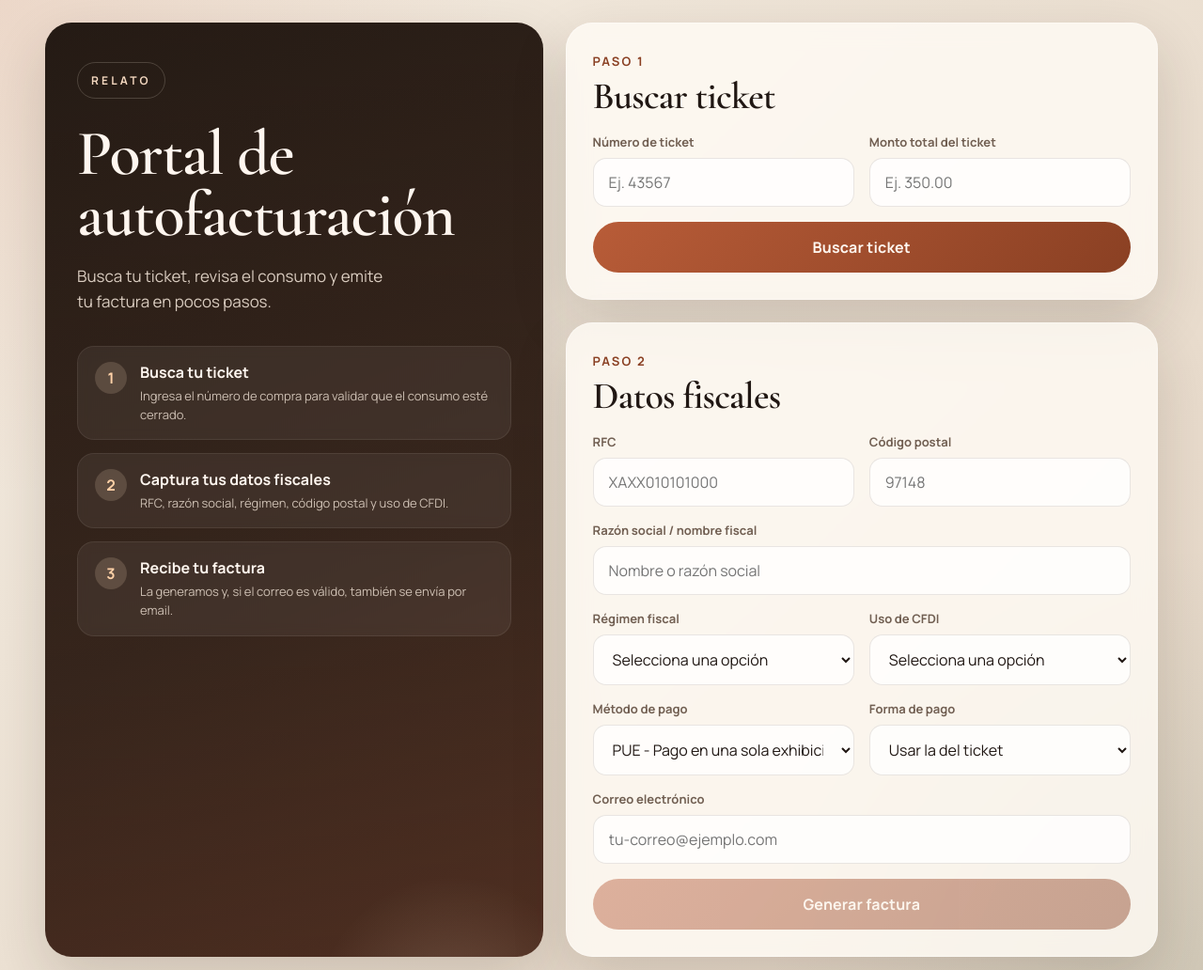
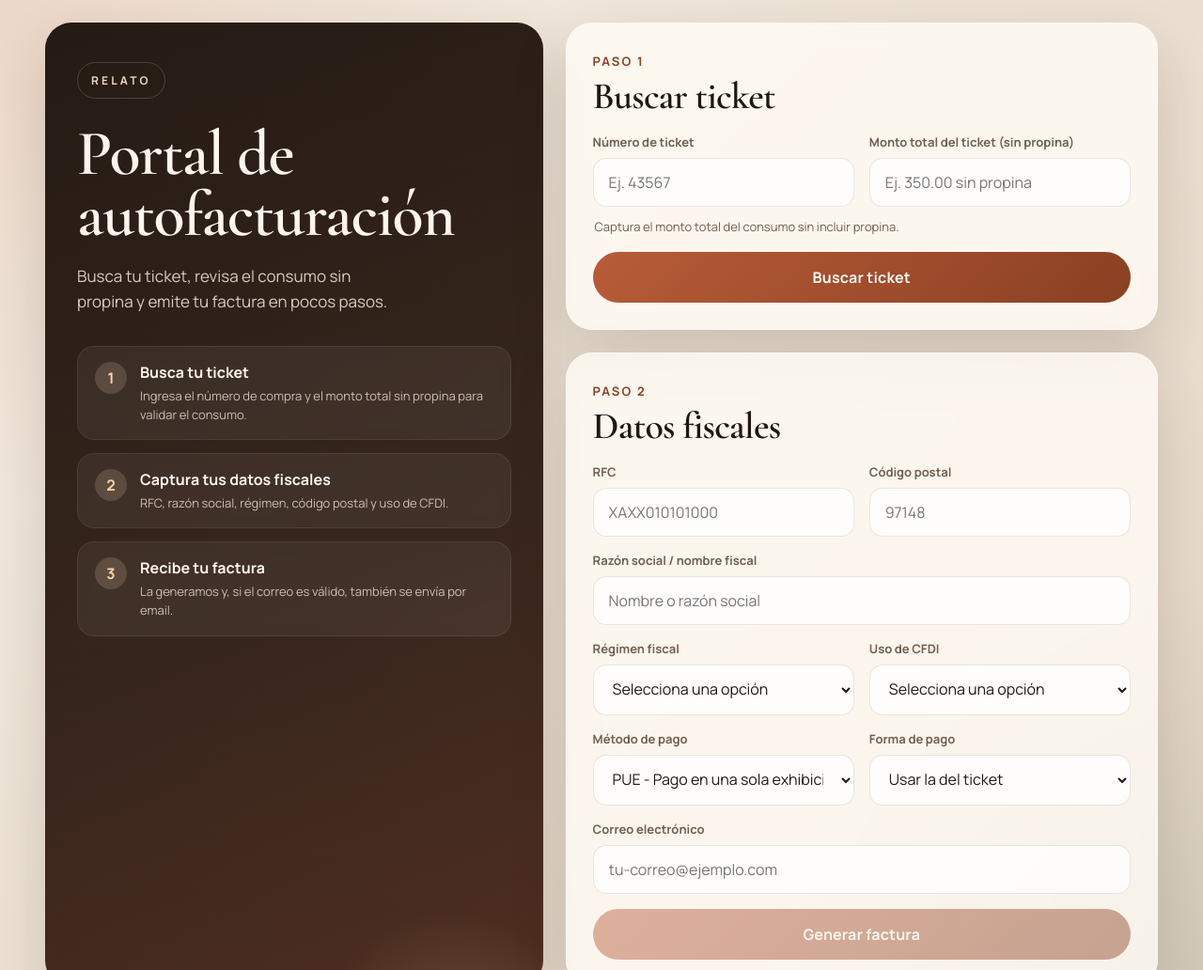
Before and after one commit to Feure-86/poster-facturama-bridge, a website: page portal/index.html in a window 1280 px wide. Shown: the top 1032 px of the page at 94% size. Drawn offline with nearby package versions, Linux system fonts and the light colour scheme.

Commit message:
Clarify ticket amount excludes tips

```diff
--- a/portal/index.html
+++ b/portal/index.html
@@ -18,14 +18,14 @@
         <div class="hero-mark">RELATO</div>
         <h1>Portal de autofacturación</h1>
         <p>
-          Busca tu ticket, revisa el consumo y emite tu factura en pocos pasos.
+          Busca tu ticket, revisa el consumo sin propina y emite tu factura en pocos pasos.
         </p>
         <div class="hero-notes">
           <div class="hero-note">
             <span class="hero-step">1</span>
             <div>
               <strong>Busca tu ticket</strong>
-              <p>Ingresa el número de compra para validar que el consumo esté cerrado.</p>
+              <p>Ingresa el número de compra y el monto total sin propina para validar el consumo.</p>
             </div>
           </div>
           <div class="hero-note">
@@ -59,10 +59,11 @@
                 <input id="ticket-number" name="ticket_number" type="text" inputmode="numeric" placeholder="Ej. 43567" required />
               </label>
               <label class="field">
-                <span>Monto total del ticket</span>
-                <input id="ticket-amount" name="amount" type="number" inputmode="decimal" min="0" step="0.01" placeholder="Ej. 350.00" required />
+                <span>Monto total del ticket (sin propina)</span>
+                <input id="ticket-amount" name="amount" type="number" inputmode="decimal" min="0" step="0.01" placeholder="Ej. 350.00 sin propina" required />
               </label>
             </div>
+            <p class="field-hint">Captura el monto total del consumo sin incluir propina.</p>
             <button type="submit" class="button button-primary">Buscar ticket</button>
           </form>
 
--- a/portal/styles.css
+++ b/portal/styles.css
@@ -197,6 +197,13 @@
   gap: 8px;
 }
 
+.field-hint {
+  margin: -4px 2px 0;
+  color: var(--muted);
+  font-size: 13px;
+  line-height: 1.5;
+}
+
 .field span {
   color: var(--muted);
   font-weight: 700;
```
